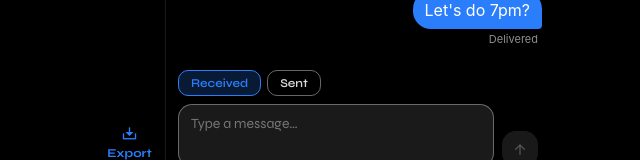
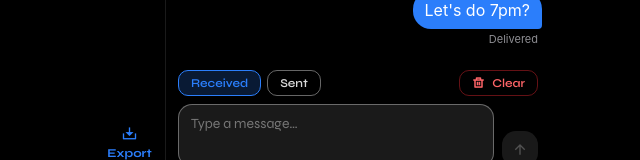
Before and after one commit to HeinZawHtet/mockshot, a React (Vite) app: page / in a window 1280 px wide. Shown: the part 621-781 px from the top of the page, without its empty margins (318-958 px from the left). Built offline with nearby package versions, Linux system fonts and the light colour scheme; a web font is replaced by a local one.

Commit message:
added clear conversation button

```diff
--- a/src/App.tsx
+++ b/src/App.tsx
@@ -71,6 +71,10 @@ export default function App() {
 
   const handleDeleteMessage = useCallback((id: string) => {
     setMessages(prev => prev.filter(m => m.id !== id))
+  }, [])
+
+  const handleClearMessages = useCallback(() => {
+    setMessages([])
   }, [])
 
   const handleEditMessage = useCallback((id: string, newText: string) => {
@@ -281,7 +285,7 @@ export default function App() {
             {/* Compose bar — not exported */}
             <div className="shrink-0 px-3 pt-2.5" style={{ paddingBottom: 'max(12px, env(safe-area-inset-bottom))' }}>
               {/* Sender role toggle */}
-              <div className="flex gap-1.5 mb-2">
+              <div className="flex gap-1.5 mb-2 items-center">
                 {(['them', 'me'] as const).map(role => (
                   <Button
                     key={role}
@@ -305,6 +309,20 @@ export default function App() {
                     {role === 'them' ? 'Received' : 'Sent'}
                   </Button>
                 ))}
+                <Button
+                  variant="custom"
+                  onClick={handleClearMessages}
+                  disabled={messages.length === 0}
+                  className={`ml-auto px-3 py-1 h-auto rounded-lg text-xs font-semibold border transition-colors ${
+                    messages.length === 0
+                      ? colorMode === 'dark' ? 'border-white/15 text-white/25' : 'border-black/10 text-black/25'
+                      : colorMode === 'dark' ? 'border-red-500/40 text-red-400 hover:bg-red-500/10' : 'border-red-400/40 text-red-500 hover:bg-red-50'
+                  }`}
+                  aria-label="Clear all messages"
+                >
+                  <i className="ri-delete-bin-line" aria-hidden="true" />
+                  Clear
+                </Button>
               </div>
 
               {/* Input + send */}
```
Also changed, not shown: 1 other file (tests, documents, lock files or other folders).
